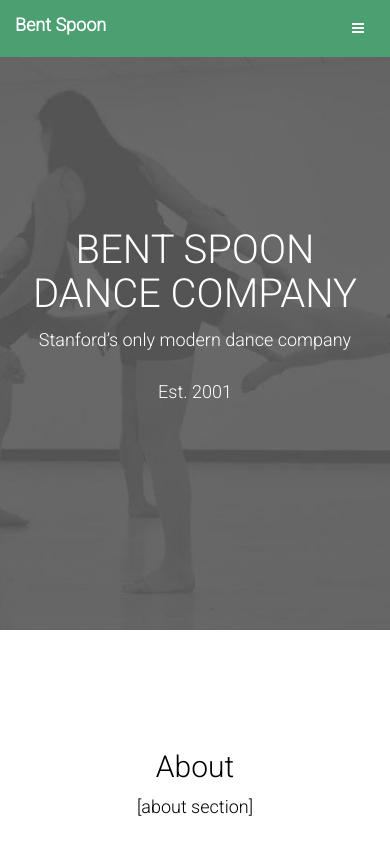
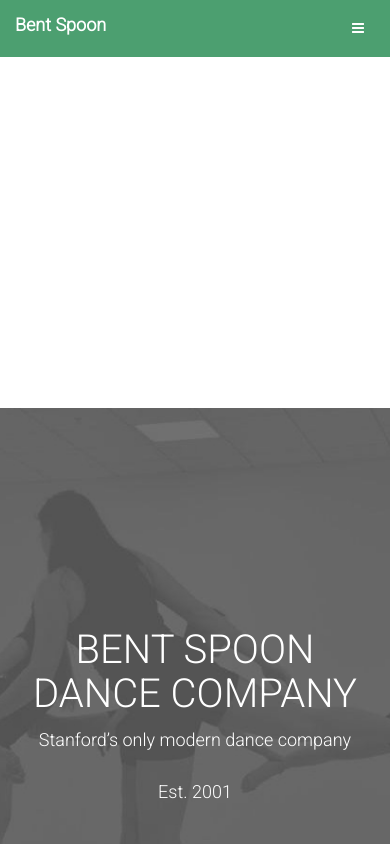
Before and after one commit to michelle123lam/bentspoon, a plain HTML site: page index.html in a window 390 px wide. Shown: the top 844 px of the page. Drawn offline with nearby package versions, Linux system fonts and the light colour scheme.

Commit message:
no margin top

```diff
--- a/css/bentspoon.css
+++ b/css/bentspoon.css
@@ -69,7 +69,7 @@ a:focus {
         visibility: hidden;
     }
     body {
-        margin-top: -400px;
+        /*margin-top: -400px;*/
     }
 }
 
```
